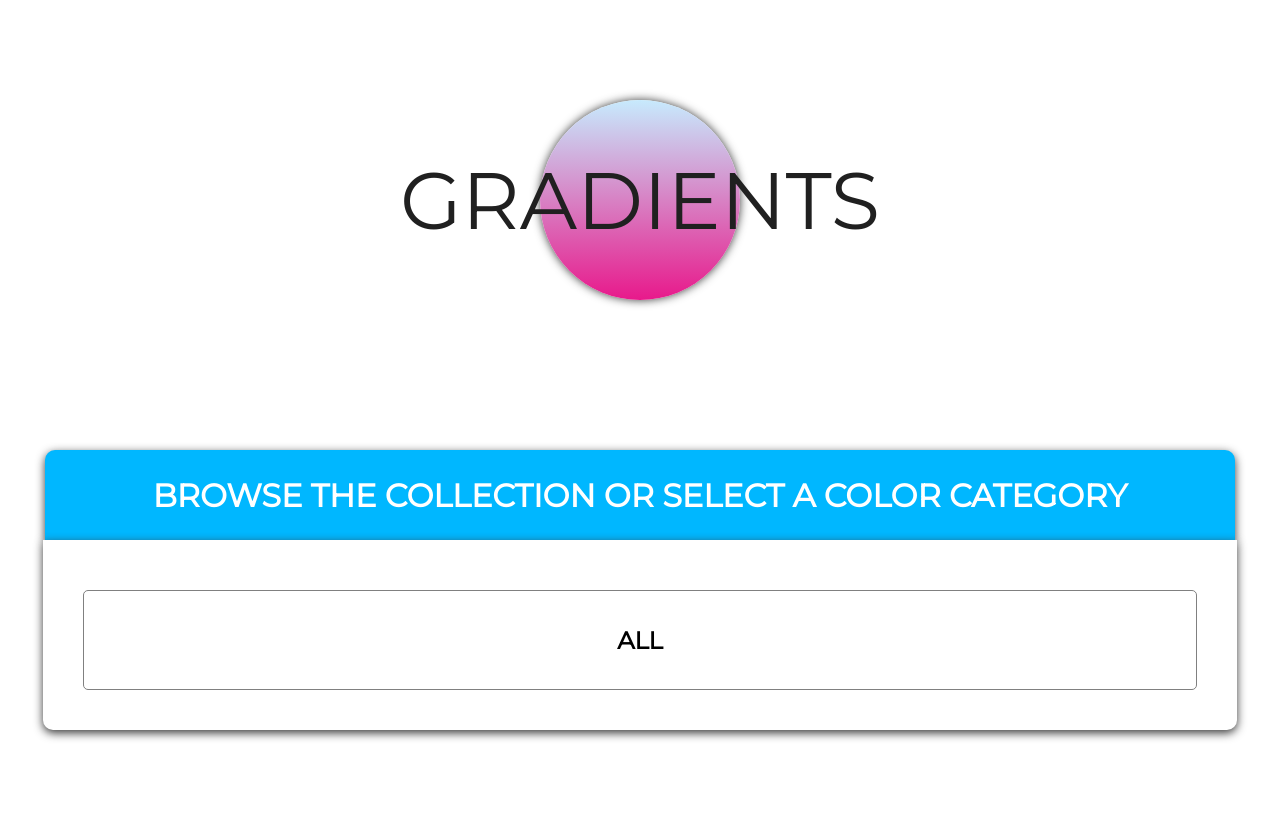
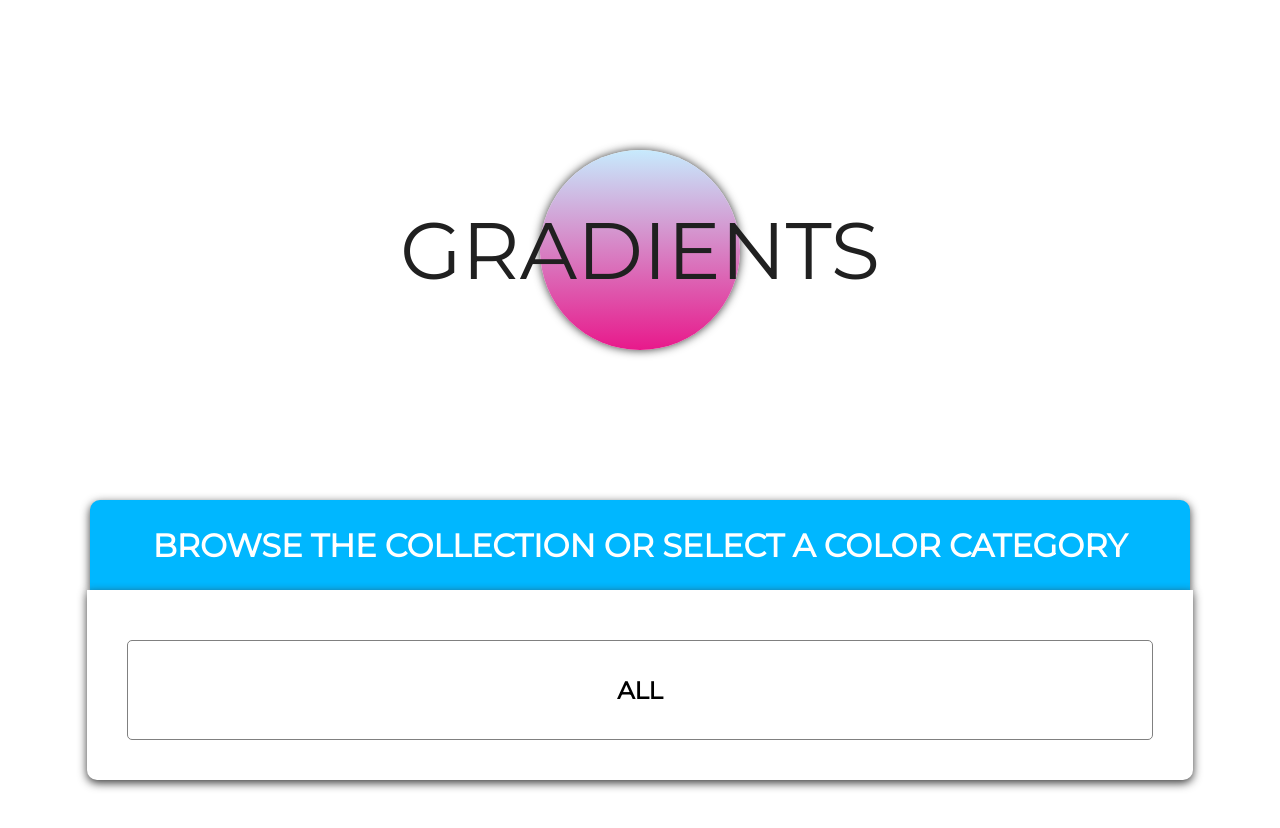
Before and after one commit to dhansenaz/gradientapp, a React (Create React App) app: page / in a window 1280 px wide. Shown: the top 828 px of the page. Built offline with nearby package versions, Linux system fonts and the light colour scheme; no server answers.

Commit message:
padding to body

```diff
--- a/src/App.css
+++ b/src/App.css
@@ -1,3 +1,8 @@
+
+body {
+  padding:20px;
+  margin:30px;
+}
 .instructions {
   display: flex;
   justify-content: center;
```
